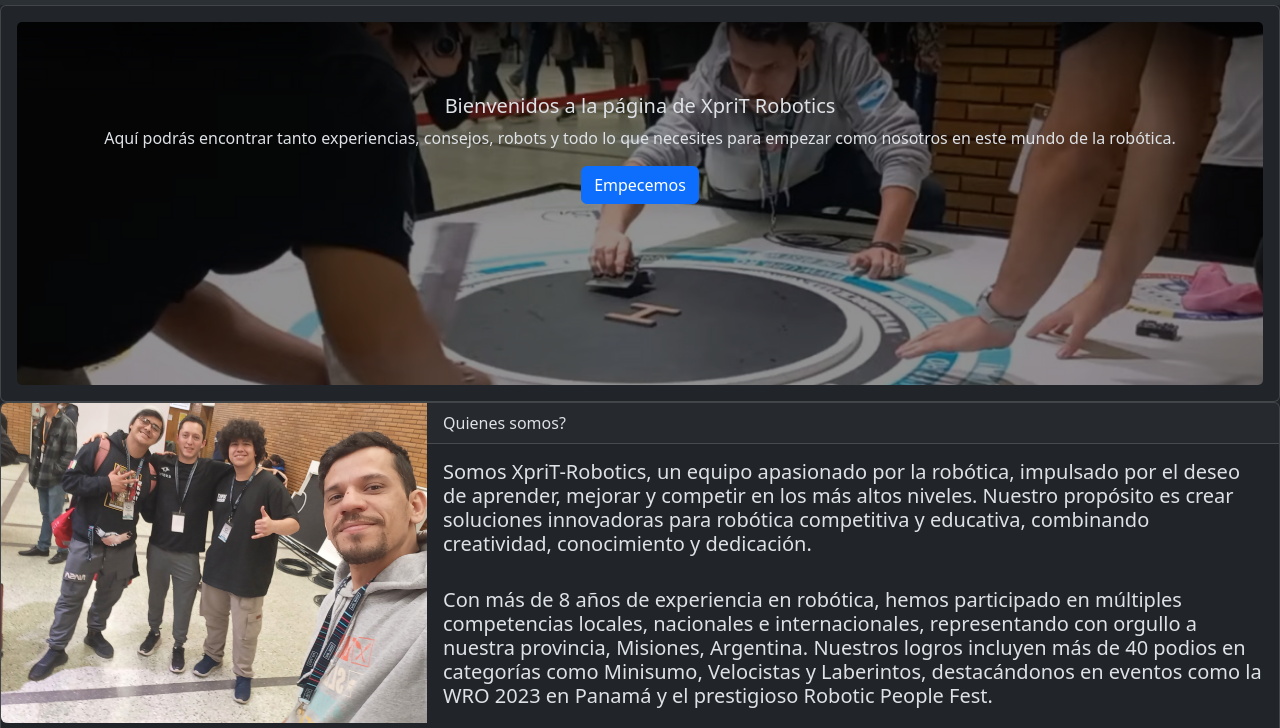
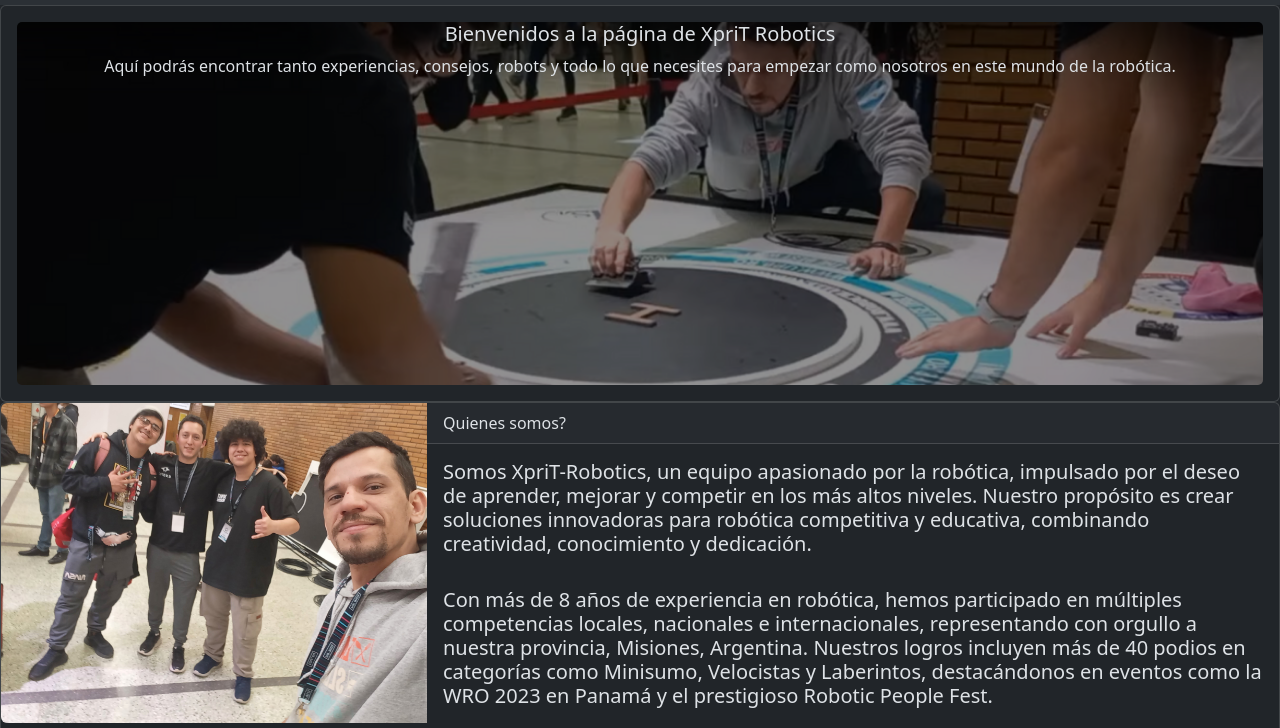
Before and after one commit to FranJx/xpritrobotics, a plain HTML site: page index.html in a window 1280 px wide. Shown: the part 53-781 px from the top of the page. Drawn offline with nearby package versions, Linux system fonts and the light colour scheme.

Commit message:
Update index.html

```diff
--- a/index.html
+++ b/index.html
@@ -58,12 +58,12 @@
 
       <div class="card-body text-center d-flex align-items-center justify-content-center">
         <img src="img/background1.png" class="card-img img-fluid w-90" alt="...">
-        <div class="card-img-overlay"><br><br><br>
+        <div class="card-img-overlay">
           <h5 class="card-title">Bienvenidos a la página de XpriT Robotics</h5>
 
           <p class="card-text">
             Aquí podrás encontrar tanto experiencias, consejos, robots y todo lo que necesites para empezar como nosotros en este mundo de la robótica.
-          </p><a href="#" class="btn btn-primary">Empecemos</a>
+          </p>
 
 
         </div>
@@ -172,10 +172,10 @@
       <div class="card  d-flex align-items-center justify-content-center w-90">
       <div class="card text-bg-dark text-center ">
               <img src="img/robots.png" class="card-img img-fluid w-90" alt="...">
-              <div class="card-img-overlay">
+              <div class="card-img-overlay ">
                 <h2 class="card-title">Nuestos Robots!</h2>
                 <p class="card-text">En este apartado podras encontrar informacion sobre nuestros diferentes robots, como descripcion, caracteristicas, algunos codigos y modelos</p>
-                <br><br><br>
+
 
                 <a href="#" class="btn btn-primary"><h2>Ver robots!</h2></a>
               </div>
```
